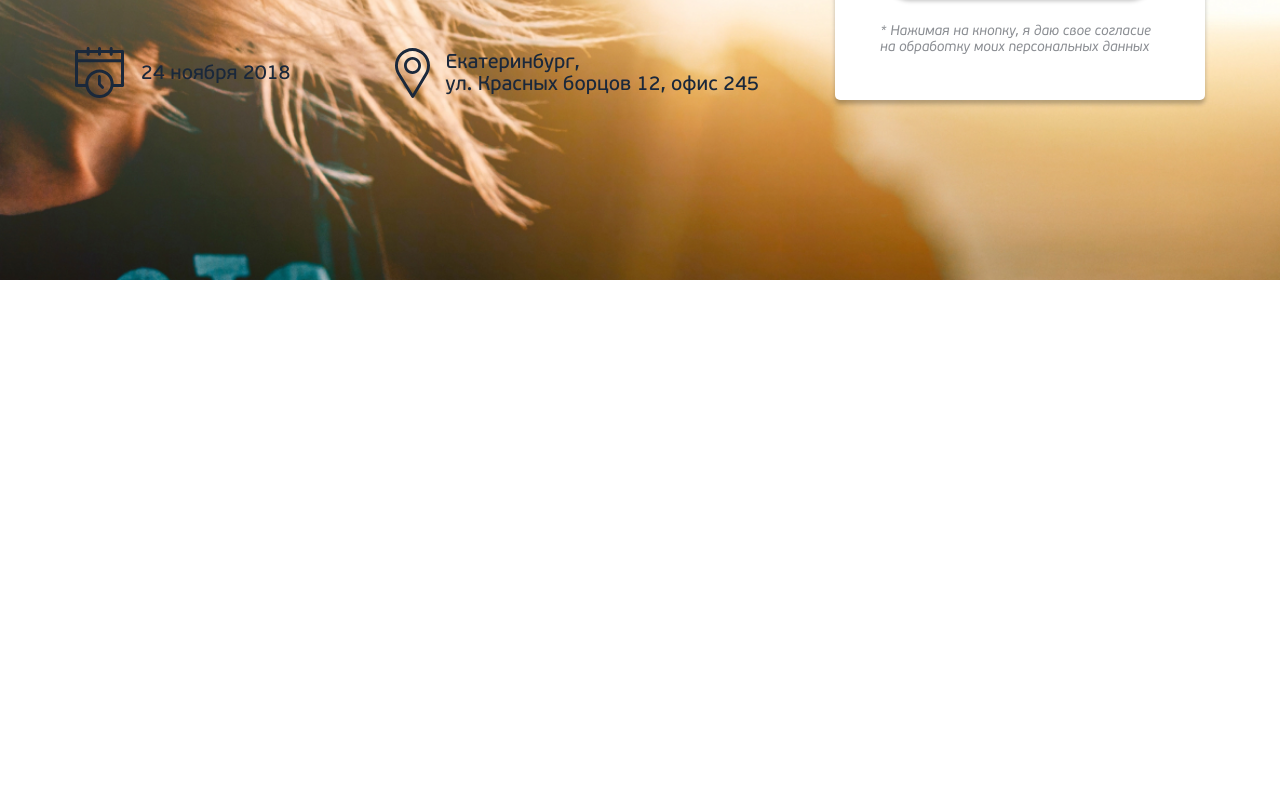
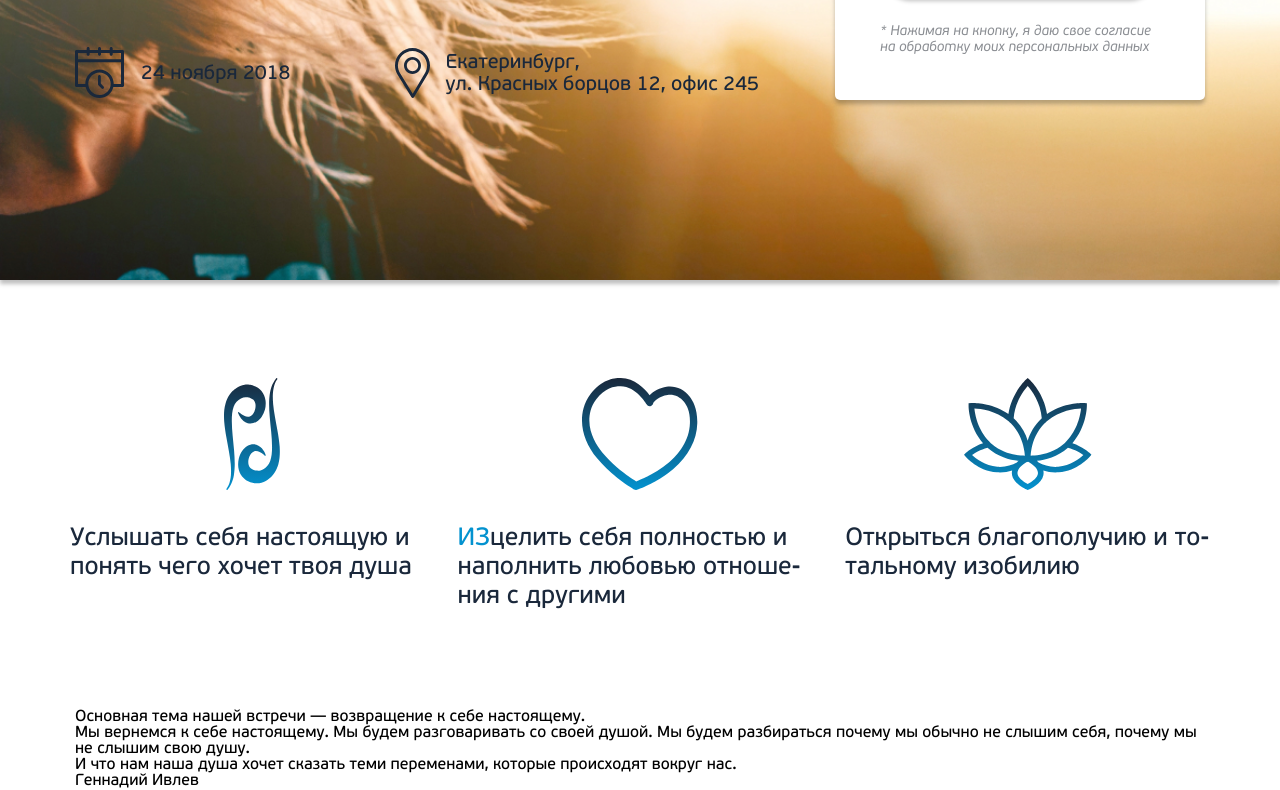
Before and after one commit to felon91/narnia, a website: page index.html in a window 1280 px wide. Shown: the part 541-1331 px from the top of the page. Before the commit the page ends 821 px from the top, so only its background shows below. Drawn offline with nearby package versions, Linux system fonts and the light colour scheme; files that its build step writes are made by us from their sources.

Commit message:
advantages and html structure cite is finish

```diff
--- a/index.html
+++ b/index.html
@@ -79,6 +79,33 @@
 			</section>
 		</div>
 	</header>
+	<section class="advantages">
+		<h2 class="advantages__title--hidden">Преимущества</h2>
+		<ul class="advantages__list wrap">
+			<li class="advantages__item">
+				<img class="advantages__icon" src="img/icon-one.svg" alt="Душа">
+				<p class="advantages__text">Услышать себя настоящую и понять чего хочет твоя душа</p>
+			</li>
+			<li class="advantages__item">
+				<img class="advantages__icon" src="img/icon-two.svg" alt="Любовь">
+				<p class="advantages__text"><span>ИЗ</span>целить себя полностью и наполнить любовью отношения с другими</p>
+			</li>
+			<li class="advantages__item">
+				<img class="advantages__icon" src="img/icon-three.svg" alt="Семья">
+				<p class="advantages__text">Открыться благополучию и тотальному изобилию</p>
+			</li>
+		</ul>
+	</section>
+	<section class="cite">
+		<div class="wrap cite__wrap">
+			<blockquote>
+				<h2 class="cite__title">Основная тема нашей встречи — возвращение к себе настоящему.</h2>
+				<p class="cite__text">Мы вернемся к себе настоящему. Мы будем разговаривать со своей душой. Мы будем разбираться почему мы обычно не слышим себя, почему мы не слышим свою душу.<br>
+					И что нам наша душа хочет сказать теми переменами, которые происходят вокруг нас.</p>
+				<p class="cite__author">Геннадий Ивлев</p>
+			</blockquote>
+		</div>
+	</section>
 </div>
 </body>
 </html>
--- /dev/null
+++ b/sass/blocks/advantages.scss
@@ -0,0 +1,98 @@
+.advantages {
+
+  .advantages__title--hidden {
+    font-size: 0;
+  }
+
+  .advantages__list {
+    display: flex;
+    flex-direction: column;
+    padding: 30px 15px;
+  }
+
+  .advantages__item {
+    margin: 10px 0;
+  }
+
+  .advantages__icon {
+    height: 90px;
+    display: block;
+    margin: 18px auto;
+  }
+
+  .advantages__text {
+    color: $colorblack;
+    font-size: 1.125rem;
+    line-height: 1.375rem;
+    margin: 18px 0;
+
+    span {
+      color: $blue;
+    }
+
+  }
+
+}
+
+@media (min-width: 480px) {
+
+  .advantages {
+
+    .advantages__list {
+      flex-direction: row;
+      justify-content: center;
+      flex-wrap: wrap;
+    }
+
+    .advantages__item {
+      flex-basis: 45%;
+      margin: 10px 2.5%;
+    }
+
+  }
+
+}
+
+@media (min-width: 768px) {
+
+  .advantages {
+
+    .advantages__list {
+      justify-content: space-between;
+    }
+
+    .advantages__item {
+      flex-basis: 30%;
+      margin: 10px 0;
+    }
+
+  }
+
+}
+
+@media (min-width: 980px) {
+
+  .advantages {
+
+    .advantages__list {
+      padding: 55px 15px;
+    }
+
+    .advantages__item {
+      flex-basis: 32%;
+    }
+
+    .advantages__text {
+      font-size: 1.5625rem;
+      line-height: 1.8125rem;
+      margin: 33px 0;
+    }
+
+    .advantages__icon {
+      height: 112px;
+      margin: 33px auto;
+    }
+
+  }
+
+}
--- a/sass/style.scss
+++ b/sass/style.scss
@@ -14,3 +14,5 @@
 @import "blocks/email";
 @import "blocks/reservation";
 @import "blocks/menu";
+@import "blocks/advantages";
+@import "blocks/cite";
```
Also changed, not shown: sass/blocks/cite.scss (added).
